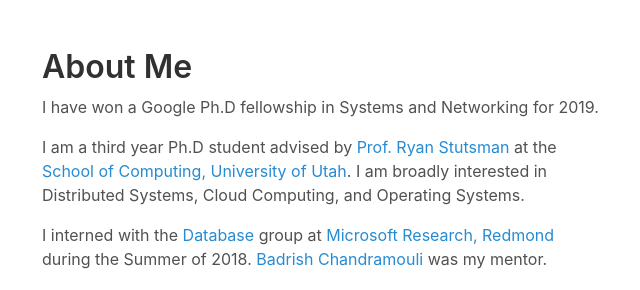
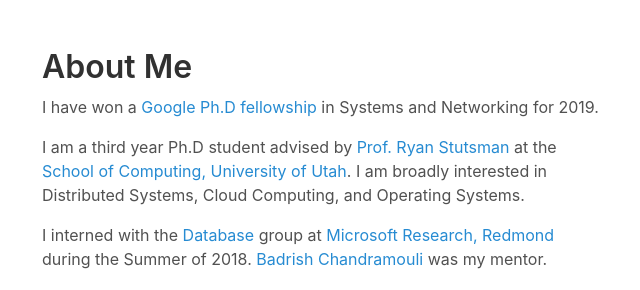
Before and after one commit to chinkulkarni/chinkulkarni.github.io, a Jekyll site: the page built from index.md, in a window 1280 px wide. Shown: the part 235-525 px from the top of the page, without its empty margins (318-958 px from the left). Built offline with Jekyll 4.4.1, drawn with Linux system fonts in a browser that asks for light colours; part of the change alters nothing that is shown.

```diff
--- a/index.md
+++ b/index.md
@@ -16,7 +16,8 @@ University of Utah<br>
 
 # About Me
 
-I have won a Google Ph.D fellowship in Systems and Networking for 2019.
+I have won a [Google Ph.D fellowship](http://www.cs.utah.edu/recipients-of-the-2019-phd-google-fellowship/)
+in Systems and Networking for 2019.
 
 I am a third year Ph.D student advised by [Prof. Ryan Stutsman](http://rstutsman.github.io/) at
 the [School of Computing, University of Utah](http://www.cs.utah.edu/). I am broadly interested in
```
